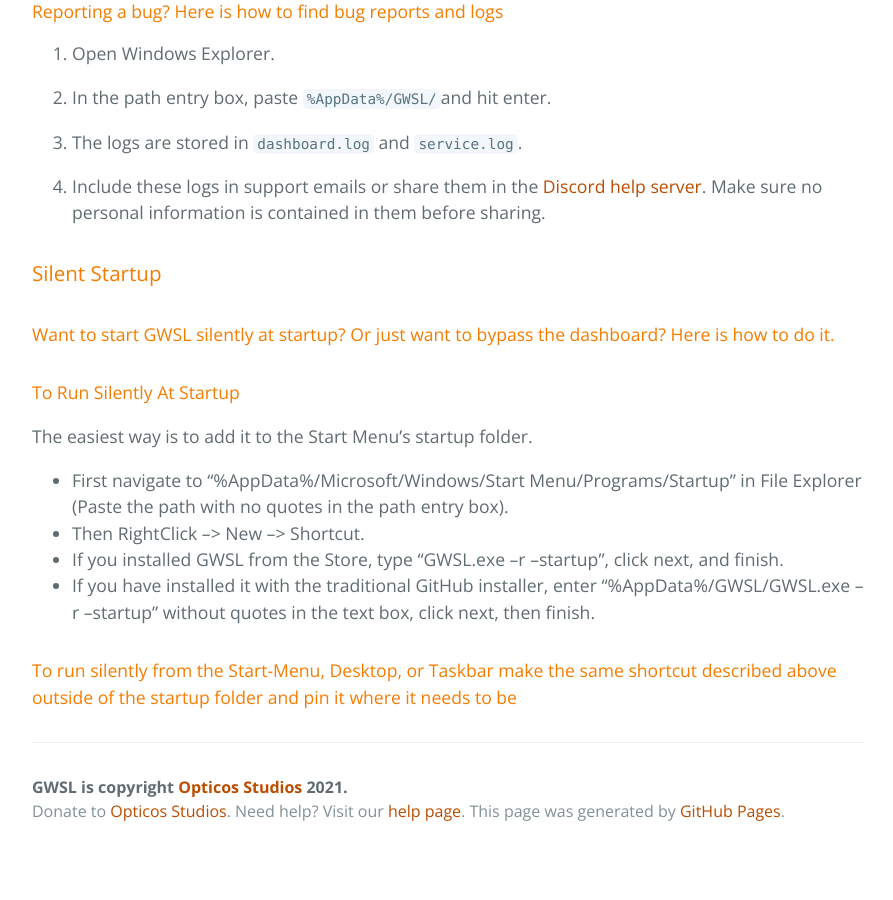
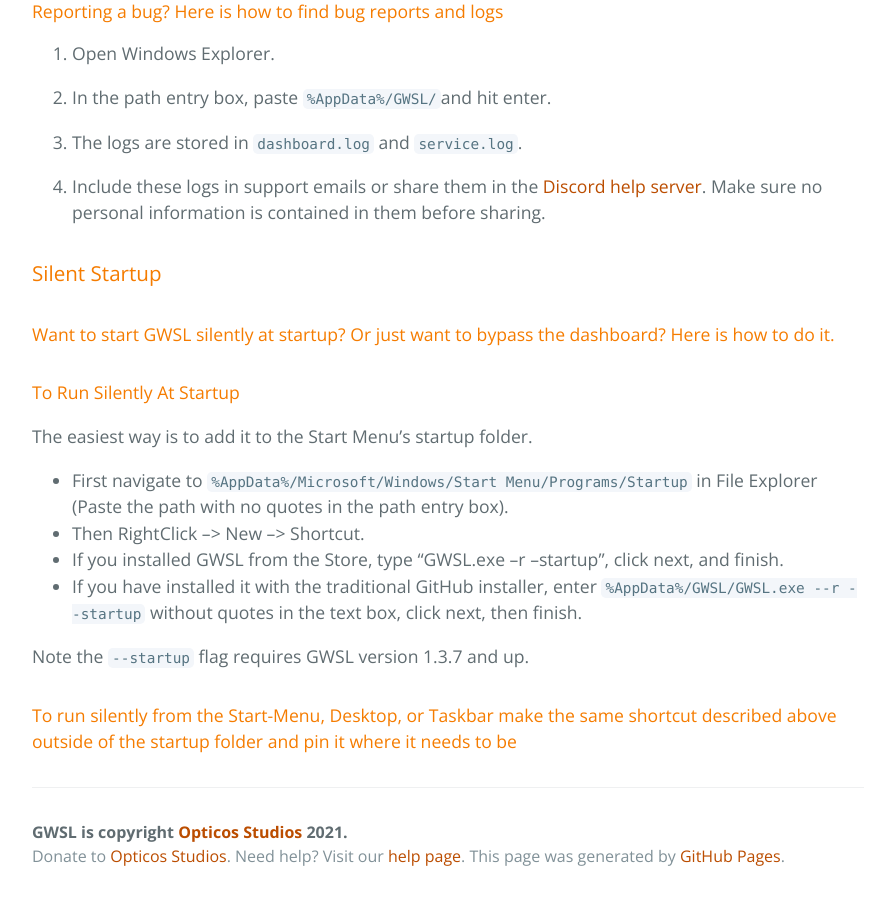
Before and after one commit to Opticos/gwsl, a Jekyll site: the page built from tutorials/manual.md, in a window 1280 px wide and 900 px high, scrolled down 11474 px. Shown: the whole window, without its empty margins (192-1085 px from the left). Built offline with Jekyll 4.4.1, drawn with Linux system fonts in a browser that asks for light colours; the repository's description, which GitHub fills in, is left out; before the commit the page ends 12329 px from its top, so only the background shows below that.

Commit message:
Update manual.md

````diff
--- a/tutorials/manual.md
+++ b/tutorials/manual.md
@@ -295,9 +295,11 @@ The Dashboard in GWSL 1.3.6 can now be configured to pop up on the left side of
 #### Want to start GWSL silently at startup? Or just want to bypass the dashboard? Here is how to do it. ####
 #### To Run Silently At Startup ####
 The easiest way is to add it to the Start Menu's startup folder.
-*  First navigate to "%AppData%/Microsoft/Windows/Start Menu/Programs/Startup" in File Explorer (Paste the path with no quotes in the path entry box).
+*  First navigate to ```%AppData%/Microsoft/Windows/Start Menu/Programs/Startup``` in File Explorer (Paste the path with no quotes in the path entry box).
 *  Then RightClick --> New --> Shortcut.
 *  If you installed GWSL from the Store, type "GWSL.exe --r --startup", click next, and finish.
-*  If you have installed it with the traditional GitHub installer, enter "%AppData%/GWSL/GWSL.exe --r --startup" without quotes in the text box, click next, then finish.
+*  If you have installed it with the traditional GitHub installer, enter ```%AppData%/GWSL/GWSL.exe --r --startup``` without quotes in the text box, click next, then finish.
+
+Note the ```--startup``` flag requires GWSL version 1.3.7 and up.
 
 #### To run silently from the Start-Menu, Desktop, or Taskbar make the same shortcut described above outside of the startup folder and pin it where it needs to be ####
````
